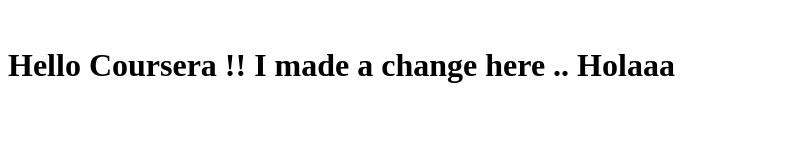
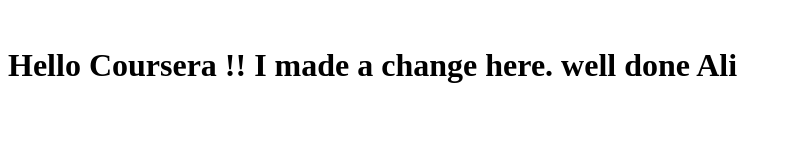
Before and after one commit to hraybi/coursera-test, a plain HTML site: page site/index.html in a window 1280 px wide. Shown: the whole page, without its empty margins (0-792 px from the left). Drawn offline with Linux system fonts and the light colour scheme.

Commit message:
small addition to our page content

```diff
--- a/site/index.html
+++ b/site/index.html
@@ -4,6 +4,6 @@
 	<title>Hello Coursera</title>
 </head>
 <body>
-<h1> Hello Coursera !! I made a change here .. Holaaa</h1>
+<h1> Hello Coursera !! I made a change here. well done Ali</h1>
 </body>
 </html>
```
